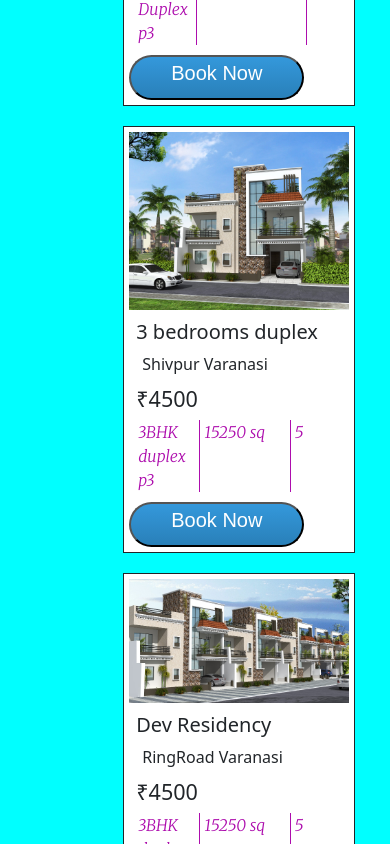
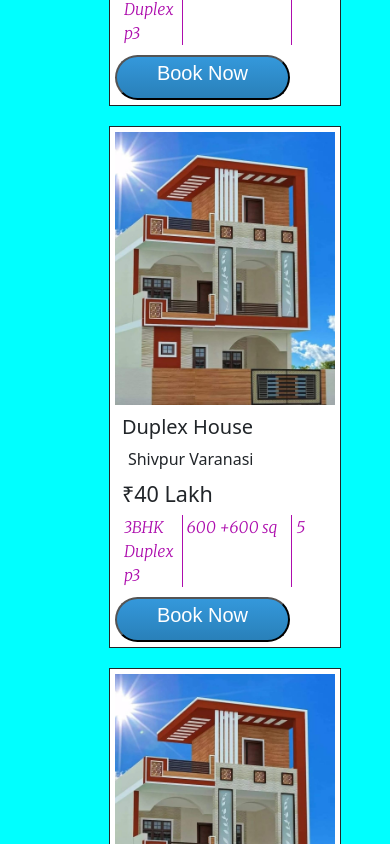
Before and after one commit to raiayush2610/DevHome, a React (Create React App) app: page / in a window 390 px wide. Shown: the part 940-1784 px from the top of the page. Built offline with nearby package versions, Linux system fonts and the light colour scheme.

Commit message:
change-link

```diff
--- a/src/Component/Footer/footer.jsx
+++ b/src/Component/Footer/footer.jsx
@@ -2,8 +2,7 @@ import "./footer.css";
 
 import { BsFacebook } from "react-icons/bs";
 import { BsInstagram } from "react-icons/bs";
-import { AiFillLinkedin } from "react-icons/ai";
-import { AiFillGithub} from "react-icons/ai";
+
 const Footer = () =>{
 
 
--- a/src/Component/pages/Card/Card.js
+++ b/src/Component/pages/Card/Card.js
@@ -2,11 +2,11 @@ import React from 'react'
 import './card.css'
 import {  NavLink } from "react-router-dom";
 
-export const Card  = ({Image,Title1,palace,price,item2,p1,p2,p3,item3,btn1})=>{
+export const Card  = ({Link,Image,Title1,palace,price,item2,p1,p2,p3,item3,btn1})=>{
   return (
     <>
       <div className="card1">
-            <NavLink to ="/contact" className="a-nav nav-link">
+            <NavLink to ={Link} className="a-nav nav-link">
                 <img  className="card-img"src={Image} alt="" srcset="" />
               <div className="card-body">
               <div className="card-title">
--- a/src/Component/pages/Card/card.css
+++ b/src/Component/pages/Card/card.css
@@ -97,7 +97,7 @@ margin: 0 0 10px 0;}
 }
 .feature-body{
   display: inline-block;
-  margin: 0 0 0 30%;
+  margin: 0 0 0 26%;
 }
 .card1{
   margin: 0 0 20px 0;
--- a/src/Component/pages/Home/Feature.js
+++ b/src/Component/pages/Home/Feature.js
@@ -14,14 +14,14 @@ function Feature() {
  const navigator = useNavigate()
 
   const Card1 = ()=>{
-    navigator('/p')
+    navigator('/contact')
   }
-const Card2 =()=>{
-  navigator('/p2')
-}
-const Card3 =()=>{
-  navigator('/p3')
-}
+// const Card2 =()=>{
+//   navigator('/contact')
+// }
+// const Card3 =()=>{
+//   navigator('/contact')
+// }
 
   return (
           <>
@@ -33,9 +33,9 @@ const Card3 =()=>{
           </div>
           <div className="feature-body">
 
-             <Card Image={image4}  Title1={" Duplex House"}palace={"Shivpur Varanasi"}price={"₹40 Lakh "}item2={"600 +600 sq"}p1={"3BHK" }p2={ "Duplex"}p3={"House"}item3={5}btn1={Card1} />
-             <Card Image={image2}  Title1={" 3 bedrooms duplex"}palace={"Shivpur Varanasi"}price={"₹4500"}item2={"15250 sq"}p1={"3BHK" }p2={ "duplex"}p3={"House"}item3={5}btn1={Card2} />
-             <Card Image={image3}  Title1={" Dev Residency"}palace={"RingRoad Varanasi"}price={"₹4500"}item2={"15250 sq"}p1={"3BHK" }p2={"duplex"}p3={"House"}item3={5}btn1={Card3} />
+             <Card Image={image4} Link={"/p"} Title1={" Duplex House"}palace={"Shivpur Varanasi"}price={"₹40 Lakh "}item2={"600 +600 sq"}p1={"3BHK" }p2={ "Duplex"}p3={"House"}item3={5}btn1={Card1} />
+             <Card Image={image4} Link={"/p"} Title1={" Duplex House"}palace={"Shivpur Varanasi"}price={"₹40 Lakh "}item2={"600 +600 sq"}p1={"3BHK" }p2={ "Duplex"}p3={"House"}item3={5}btn1={Card1} />
+             <Card Image={image4} Link={"/p"} Title1={" Duplex House"}palace={"Shivpur Varanasi"}price={"₹40 Lakh "}item2={"600 +600 sq"}p1={"3BHK" }p2={ "Duplex"}p3={"House"}item3={5}btn1={Card1} />
 
           </div>
              <Carousel Image1={image3} Image2={image2} Image3={image1}/>
```
